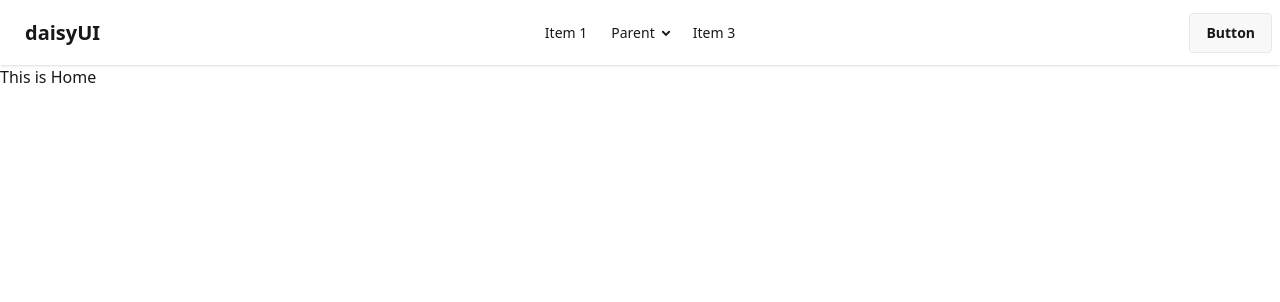
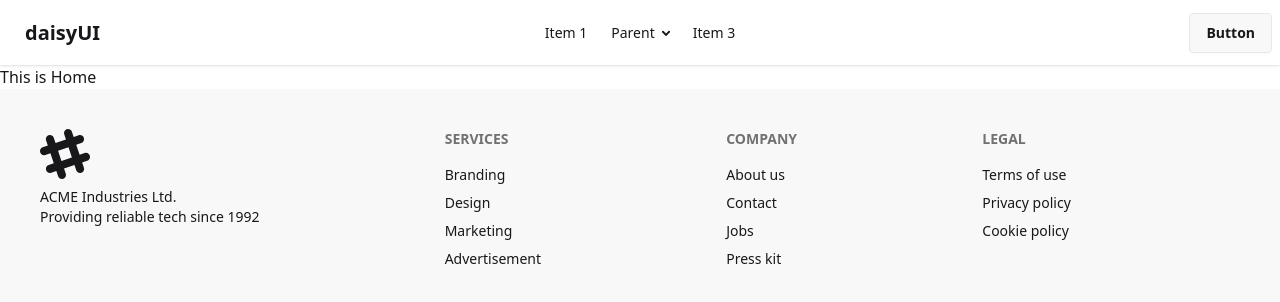
Before and after one commit to ahmedrimon/enas-diktiakostopos, a React (Vite) app: page / in a window 1280 px wide. Shown: the top 302 px of the page. Built offline with nearby package versions, Linux system fonts and the light colour scheme.

Commit message:
added footer

```diff
--- a/src/layouts/RootLayout.jsx
+++ b/src/layouts/RootLayout.jsx
@@ -1,11 +1,13 @@
 import { Outlet } from 'react-router'
 import Navbar from '../pages/Shared/Navbar/Navbar'
+import Footer from '../pages/Shared/Footer/Footer'
 
 export default function RootLayout() {
   return (
     <div>
       <Navbar></Navbar>
         <Outlet></Outlet>
+        <Footer></Footer>
     </div>
   )
 }
--- /dev/null
+++ b/src/pages/Shared/Footer/Footer.jsx
@@ -0,0 +1,45 @@
+
+export default function Footer() {
+  return (
+    <footer className="footer sm:footer-horizontal bg-base-200 text-base-content p-10">
+  <aside>
+    <svg
+      width="50"
+      height="50"
+      viewBox="0 0 24 24"
+      xmlns="http://www.w3.org/2000/svg"
+      fillRule="evenodd"
+      clipRule="evenodd"
+      className="fill-current">
+      <path
+        d="M22.672 15.226l-2.432.811.841 2.515c.33 1.019-.209 2.127-1.23 2.456-1.15.325-2.148-.321-2.463-1.226l-.84-2.518-5.013 1.677.84 2.517c.391 1.203-.434 2.542-1.831 2.542-.88 0-1.601-.564-1.86-1.314l-.842-2.516-2.431.809c-1.135.328-2.145-.317-2.463-1.229-.329-1.018.211-2.127 1.231-2.456l2.432-.809-1.621-4.823-2.432.808c-1.355.384-2.558-.59-2.558-1.839 0-.817.509-1.582 1.327-1.846l2.433-.809-.842-2.515c-.33-1.02.211-2.129 1.232-2.458 1.02-.329 2.13.209 2.461 1.229l.842 2.515 5.011-1.677-.839-2.517c-.403-1.238.484-2.553 1.843-2.553.819 0 1.585.509 1.85 1.326l.841 2.517 2.431-.81c1.02-.33 2.131.211 2.461 1.229.332 1.018-.21 2.126-1.23 2.456l-2.433.809 1.622 4.823 2.433-.809c1.242-.401 2.557.484 2.557 1.838 0 .819-.51 1.583-1.328 1.847m-8.992-6.428l-5.01 1.675 1.619 4.828 5.011-1.674-1.62-4.829z"></path>
+    </svg>
+    <p>
+      ACME Industries Ltd.
+      <br />
+      Providing reliable tech since 1992
+    </p>
+  </aside>
+  <nav>
+    <h6 className="footer-title">Services</h6>
+    <a className="link link-hover">Branding</a>
+    <a className="link link-hover">Design</a>
+    <a className="link link-hover">Marketing</a>
+    <a className="link link-hover">Advertisement</a>
+  </nav>
+  <nav>
+    <h6 className="footer-title">Company</h6>
+    <a className="link link-hover">About us</a>
+    <a className="link link-hover">Contact</a>
+    <a className="link link-hover">Jobs</a>
+    <a className="link link-hover">Press kit</a>
+  </nav>
+  <nav>
+    <h6 className="footer-title">Legal</h6>
+    <a className="link link-hover">Terms of use</a>
+    <a className="link link-hover">Privacy policy</a>
+    <a className="link link-hover">Cookie policy</a>
+  </nav>
+</footer>
+  )
+}
```
